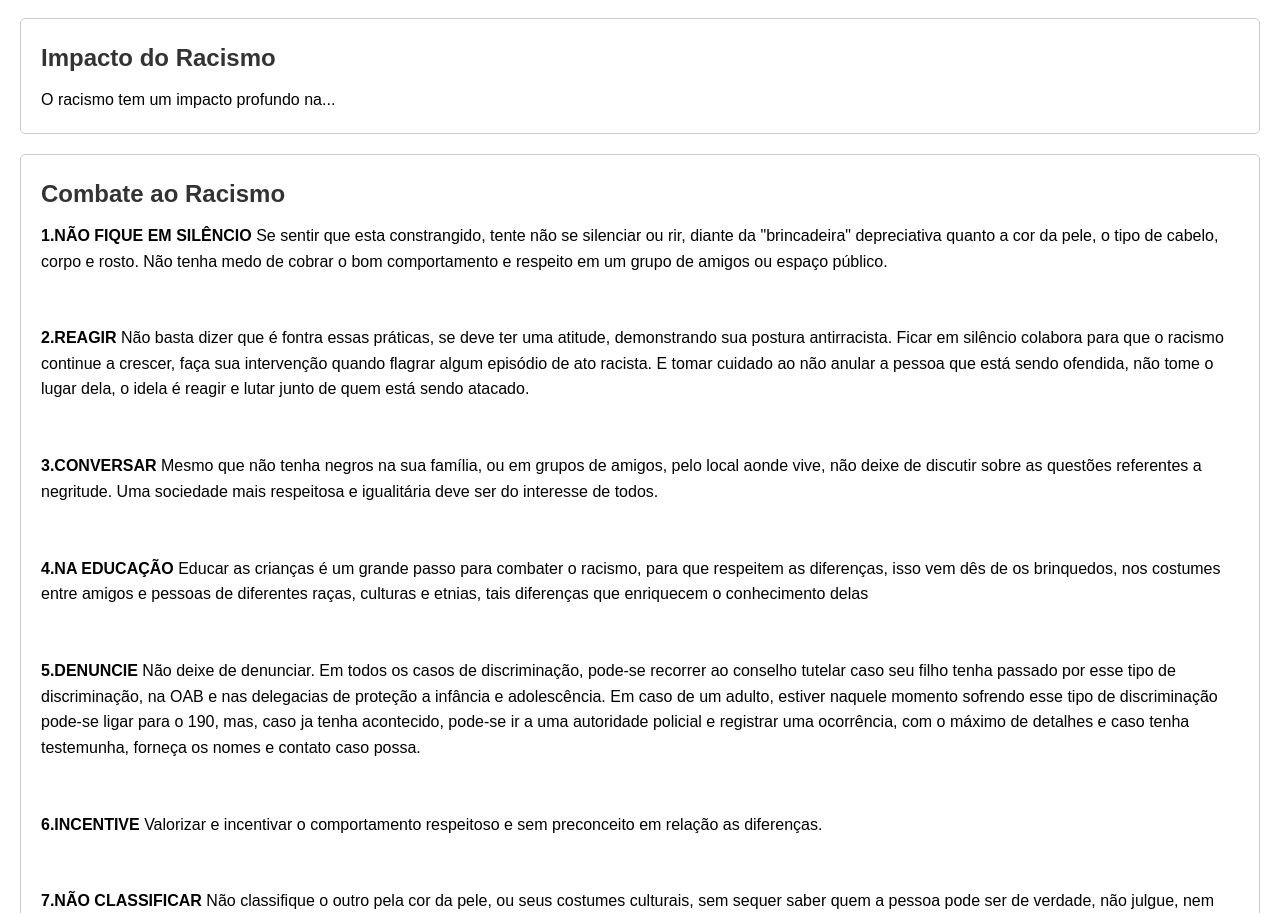
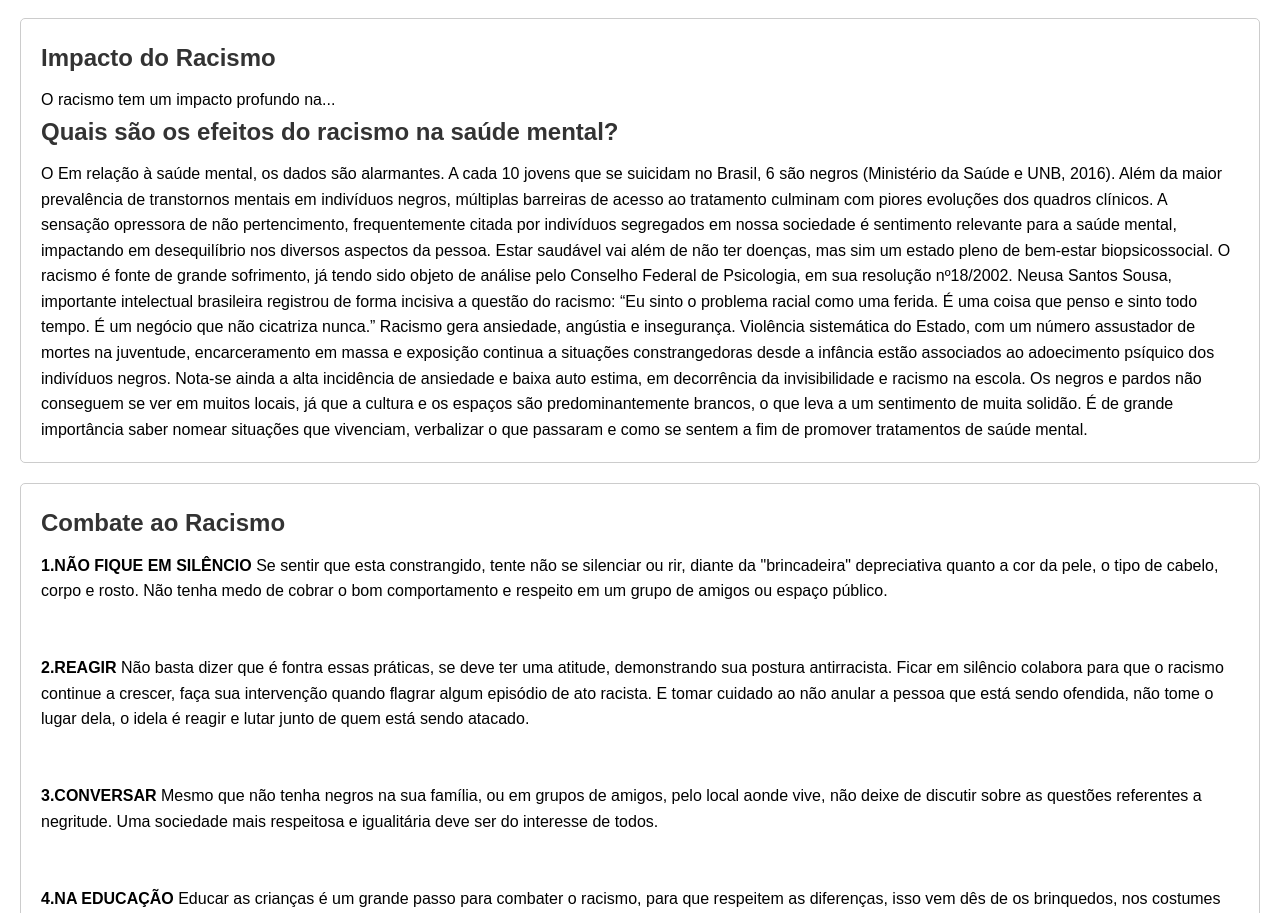
Before and after one commit to Hudsonlorran/Racismo-e-Conscientiza-o, a plain HTML site: page index.html in a window 1280 px wide. Shown: the part 1231-2144 px from the top of the page. Drawn offline with Linux system fonts and the light colour scheme.

Commit message:
index.html

```diff
--- a/index.html
+++ b/index.html
@@ -42,6 +42,16 @@
         <section id="impacto">
             <h2>Impacto do Racismo</h2>
             <p>O racismo tem um impacto profundo na...</p>
+             <h2><strong>Quais são os efeitos do racismo na saúde mental?</strong></h2>
+            <p>O Em relação à saúde mental, os dados são alarmantes. A cada 10 jovens que se suicidam no Brasil, 6 são negros (Ministério da Saúde e UNB, 2016). Além da maior prevalência de transtornos mentais em indivíduos negros, múltiplas barreiras de acesso ao tratamento culminam com piores evoluções dos quadros clínicos.
+
+A sensação opressora de não pertencimento, frequentemente citada por indivíduos segregados em nossa sociedade é sentimento relevante para a saúde mental, impactando em desequilíbrio nos diversos aspectos da pessoa. Estar saudável vai além de não ter doenças, mas sim um estado pleno de bem-estar biopsicossocial.
+
+O racismo é fonte de grande sofrimento, já tendo sido objeto de análise pelo Conselho Federal de Psicologia, em sua resolução nº18/2002. Neusa Santos Sousa, importante intelectual brasileira registrou de forma incisiva a questão do racismo: “Eu sinto o problema racial como uma ferida. É uma coisa que penso e sinto todo tempo. É um negócio que não cicatriza nunca.”
+
+Racismo gera ansiedade, angústia e insegurança. Violência sistemática do Estado, com um número assustador de mortes na juventude, encarceramento em massa e exposição continua a situações constrangedoras desde a infância estão associados ao adoecimento psíquico dos indivíduos negros.
+
+Nota-se ainda a alta incidência de ansiedade e baixa auto estima, em decorrência da invisibilidade e racismo na escola. Os negros e pardos não conseguem se ver em muitos locais, já que a cultura e os espaços são predominantemente brancos, o que leva a um sentimento de muita solidão. É de grande importância saber nomear situações que vivenciam, verbalizar o que passaram e como se sentem a fim de promover tratamentos de saúde mental.</p>
         </section>
         <section id="combate">
             <h2>Combate ao Racismo</h2>
```
